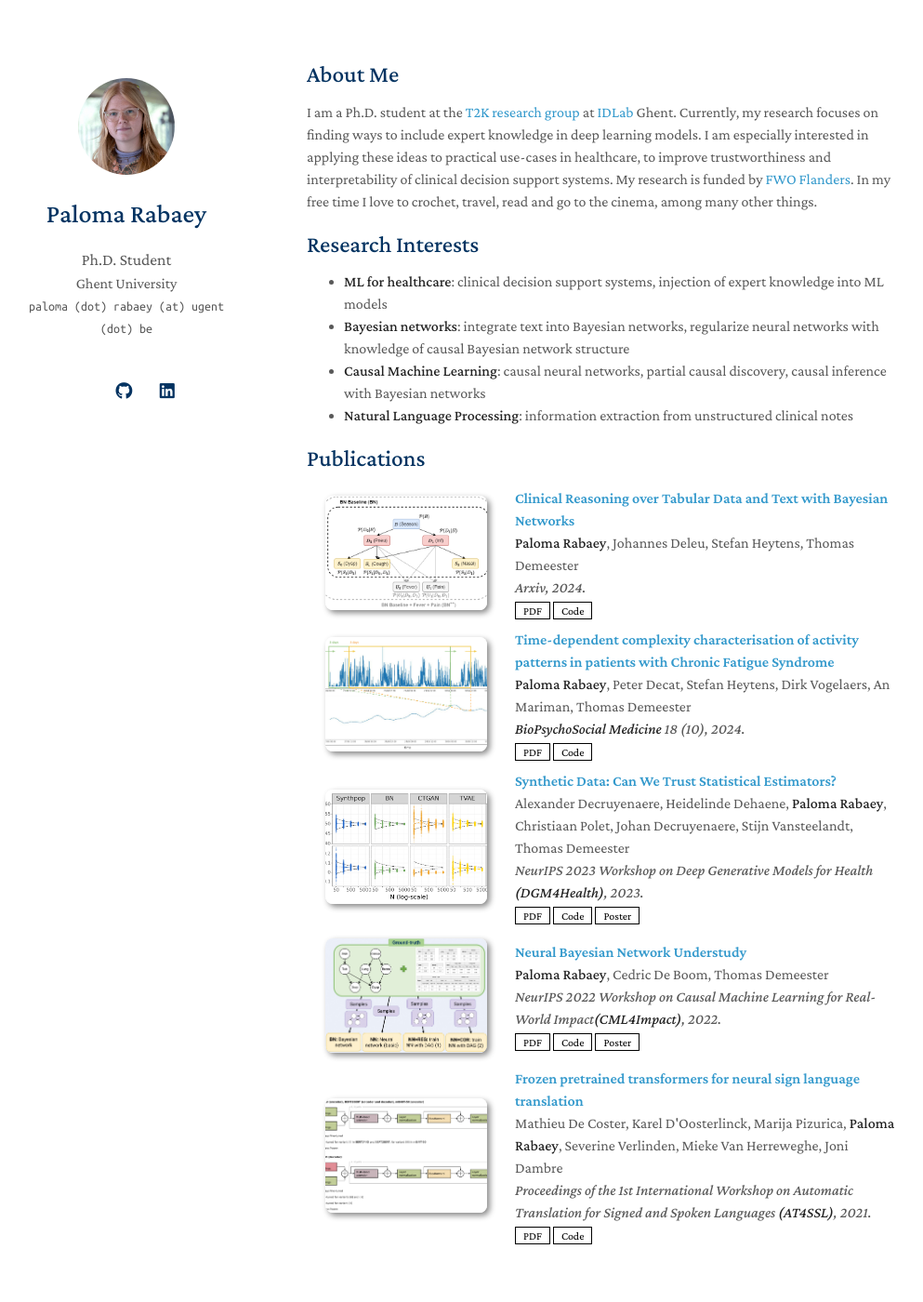
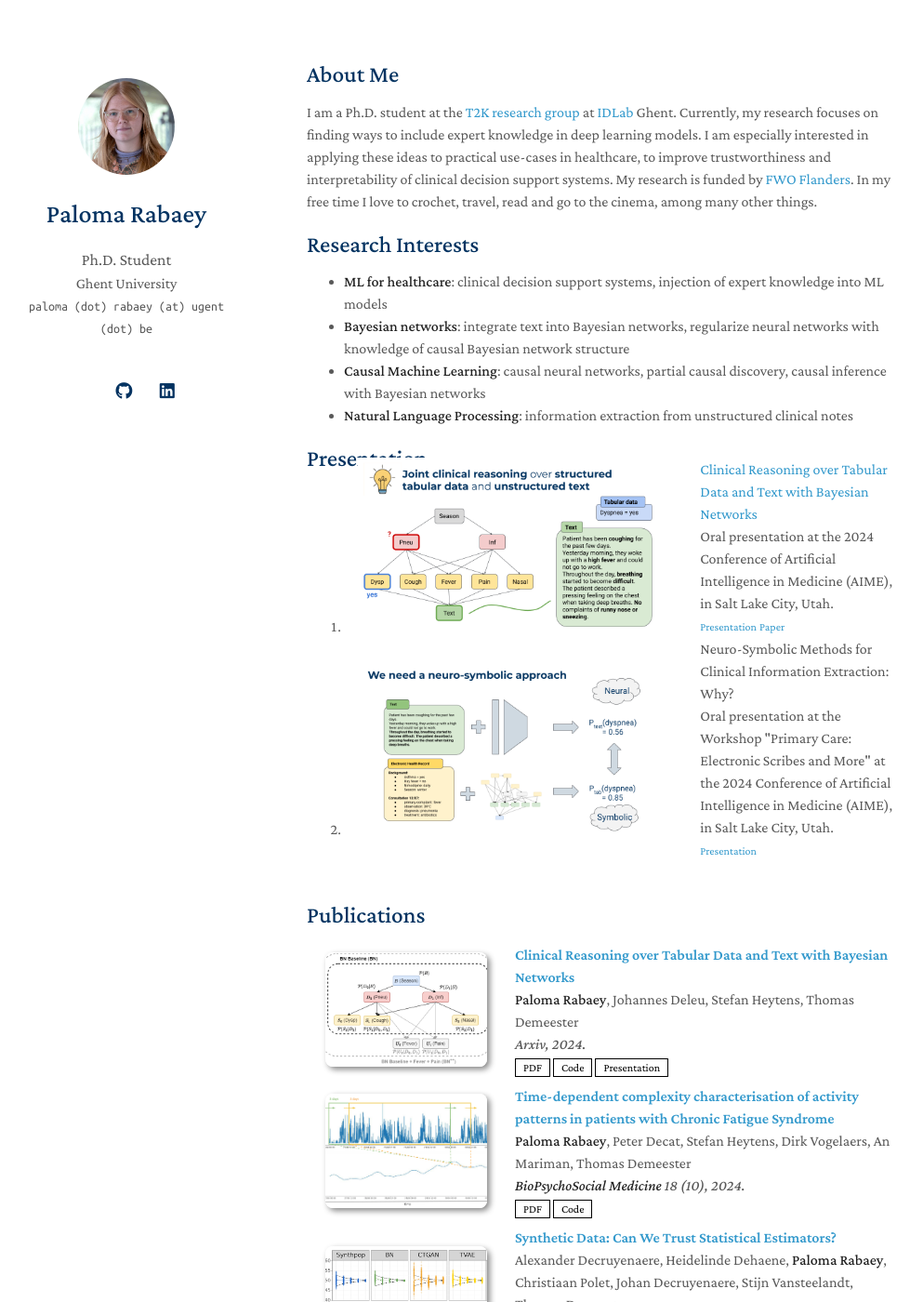
Before and after one commit to prabaey/prabaey.github.io, a Jekyll site: the page built from index.md, in a window 1280 px wide and 1400 px high. Shown: the whole window at 93% size, without its empty margins (140-1133 px from the left). Built offline with Jekyll 4.4.1, drawn with Linux system fonts in a browser that asks for light colours; nearby versions of some CDN libraries; a style sheet for code colours, icons or effects is not loaded; our own code applies the rules of GitHub Pages for plain Markdown files.

Commit message:
AIME presentations added

```diff
--- a/_config.yml
+++ b/_config.yml
@@ -15,6 +15,8 @@ email: paloma (dot) rabaey (at) ugent (dot) be
 google_scholar: https://scholar.google.com/citations?user=0gTH1bUAAAAJ&hl=en
 poster_link_NBN: assets/files/poster_neurips.pdf
 poster_link_syndara: assets/files/poster_syndara.pdf
+pres_link_BN_text: assets/files/presentation_AIME.pptx
+pres_link_BN_CIE: assets/files/presentation_AIME_workshop.pptx
 github_link: https://github.com/prabaey/
 linkedin: https://www.linkedin.com/in/paloma-rabaey-3a29091a2
 
--- a/_includes/publications.md
+++ b/_includes/publications.md
@@ -17,6 +17,7 @@
     <div class="links">
       <a href="https://arxiv.org/abs/2403.09481" class="btn btn-sm z-depth-0" role="button" target="_blank" style="font-size:12px;">PDF</a>
       <a href="https://github.com/prabaey/bn-text" class="btn btn-sm z-depth-0" role="button" target="_blank" style="font-size:12px;">Code</a>
+      <a href="{{ site.pres_link_BN_text }}" class="btn btn-sm z-depth-0" role="button" target="_blank" style="font-size:12px;">Presentation</a>
       <!-- <strong><i style="color:#e74d3c">Poster Presentation</i></strong> -->
     </div>
   </div>
--- /dev/null
+++ b/_includes/talks.md
@@ -0,0 +1,46 @@
+<h2 id="talks" style="margin: 2px 0px -15px;">Presentation</h2>
+
+<div class="talks">
+<ol class="bibliography">
+
+<li>
+<div class="pub-row">
+
+  <div class="col-sm-3 abbr" style="position: relative;padding-right: 15px;padding-left: 15px;">
+    <img src="assets/img/bn_text_pres_image.png" class="teaser img-fluid z-depth-1">
+  </div>
+
+  <div class="col-sm-9" style="position: relative;width: 100%;padding-right: 15px;padding-left: 20px;">
+    <div class="title"><a href="https://arxiv.org/abs/2403.09481">Clinical Reasoning over Tabular Data and Text with Bayesian Networks</a></div>
+    <div class="author">Oral presentation at the 2024 Conference of Artificial Intelligence in Medicine (AIME), in Salt Lake City, Utah. </div>
+    <div class="links">
+      <a href="{{ site.pres_link_BN_text }}" class="btn btn-sm z-depth-0" role="button" target="_blank" style="font-size:12px;">Presentation</a>
+      <a href="https://arxiv.org/abs/2403.09481" class="btn btn-sm z-depth-0" role="button" target="_blank" style="font-size:12px;">Paper</a>
+      <!-- <strong><i style="color:#e74d3c">Poster Presentation</i></strong> -->
+    </div>
+  </div>
+</div>
+</li>
+
+<li>
+<div class="pub-row">
+
+  <div class="col-sm-3 abbr" style="position: relative;padding-right: 15px;padding-left: 15px;">
+    <img src="assets/img/CIE_pres_image.png" class="teaser img-fluid z-depth-1">
+  </div>
+
+  <div class="col-sm-9" style="position: relative;width: 100%;padding-right: 15px;padding-left: 20px;">
+    <div class="title">Neuro-Symbolic Methods for Clinical Information Extraction: Why?</div>
+    <div class="author">Oral presentation at the Workshop "Primary Care: Electronic Scribes and More" at the 2024 Conference of Artificial Intelligence in Medicine (AIME), in Salt Lake City, Utah. </div>
+    <div class="links">
+      <a href="{{ site.pres_link_BN_CIE }}" class="btn btn-sm z-depth-0" role="button" target="_blank" style="font-size:12px;">Presentation</a>
+      <!-- <strong><i style="color:#e74d3c">Poster Presentation</i></strong> -->
+    </div>
+  </div>
+</div>
+</li>
+
+<br>
+
+</ol>
+</div>
--- a/index.md
+++ b/index.md
@@ -13,4 +13,5 @@ I am a Ph.D. student at the [T2K research group](https://ugentt2k.github.io/) at
 - **Causal Machine Learning**: causal neural networks, partial causal discovery, causal inference with Bayesian networks
 - **Natural Language Processing**: information extraction from unstructured clinical notes
 
+{% include_relative _includes/talks.md %}
 {% include_relative _includes/publications.md %}
```
Also changed, not shown: assets/img/CIE_pres_image.png (added), assets/img/bn_text_pres_image.png (added), 2 other files.
